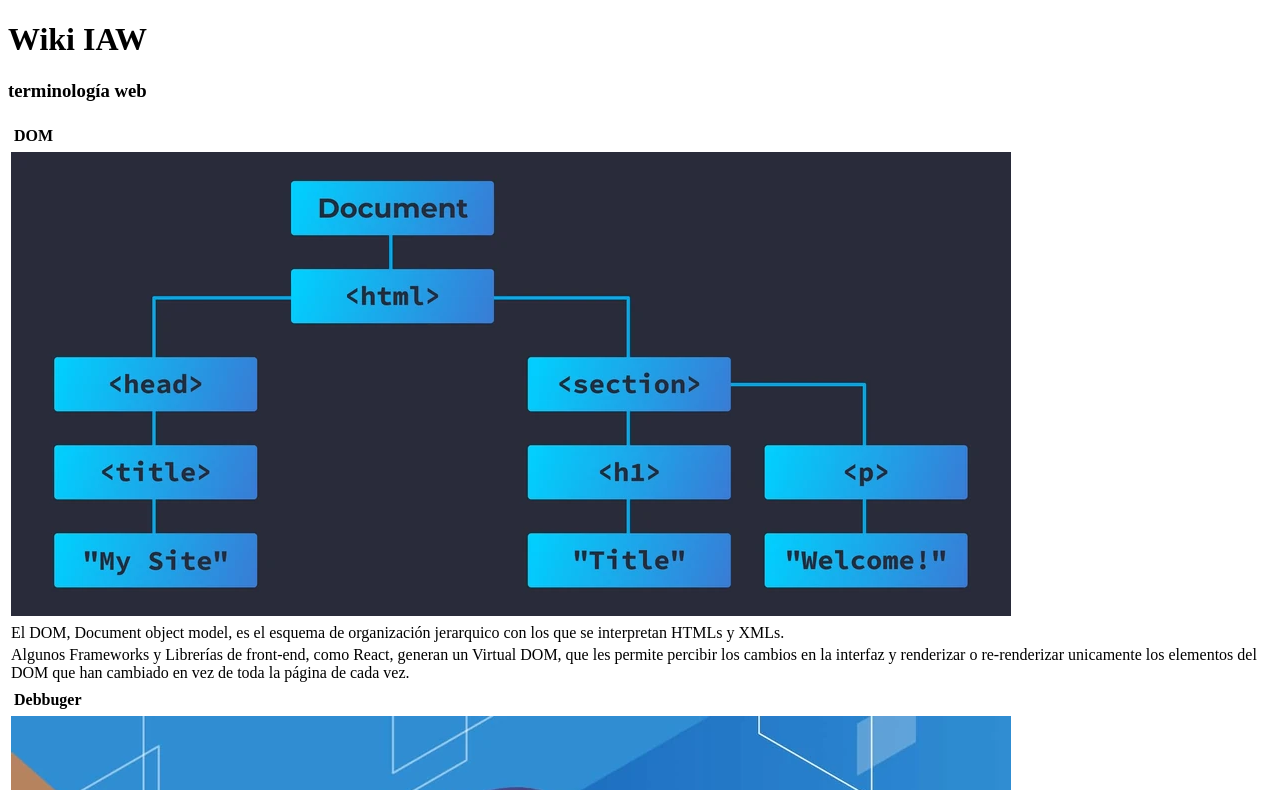
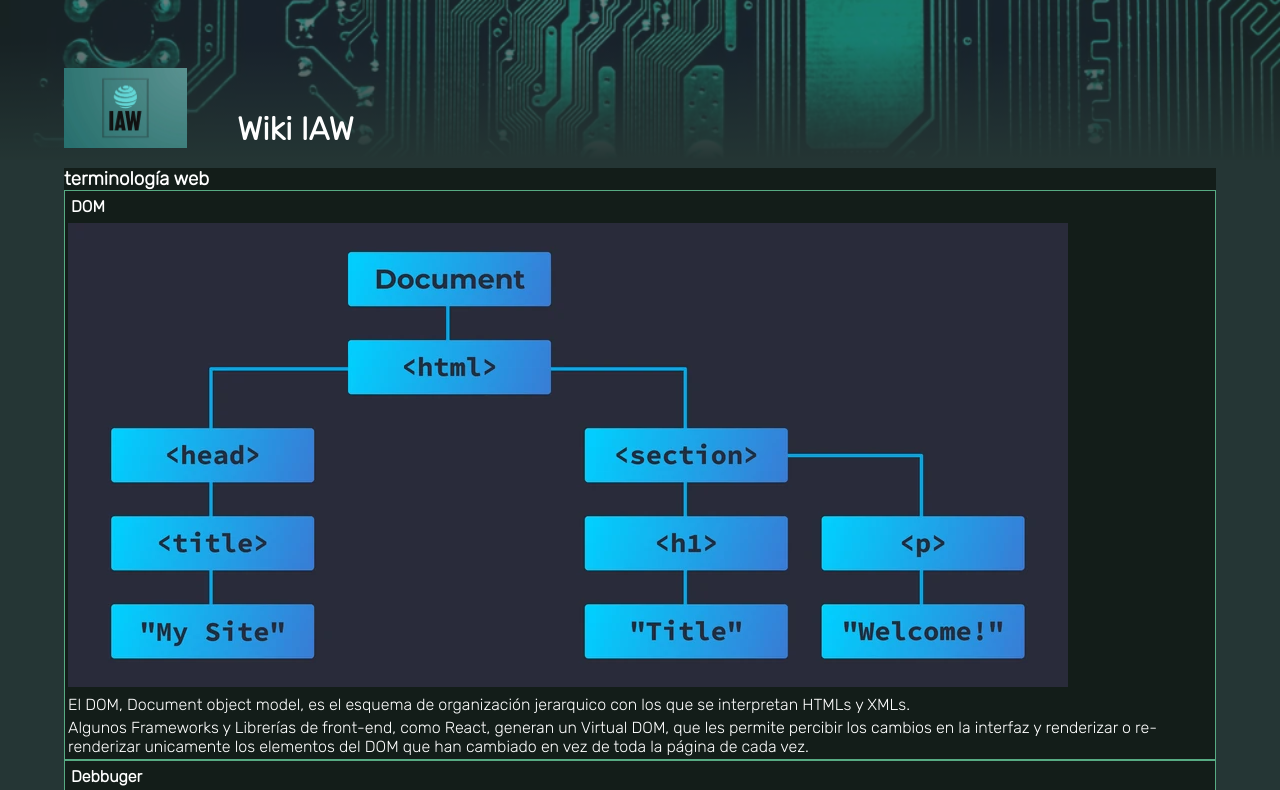
Before and after one commit to pinguille0027/wikiiaw, a plain HTML site: page index.html in a window 1280 px wide. Shown: the top 790 px of the page. Drawn offline with Linux system fonts and the light colour scheme.

Commit message:
Creado: css inacabado. Modificado: DOM

```diff
--- a/index.html
+++ b/index.html
@@ -1,23 +1,35 @@
 <!DOCTYPE html>
 <html>
+
 <head>
     <title>Wiki IAW</title>
     <meta charset="utf-8" />
     <meta name="author" content="Guillermo Orio Fernández" />
     <link rel="stylesheet" href="style.css">
+    <link rel="icon" href="images/icon.webp">
+    <link rel="preconnect" href="https://fonts.googleapis.com">
+    <link rel="preconnect" href="https://fonts.gstatic.com" crossorigin>
+    <link href="https://fonts.googleapis.com/css2?family=Rubik:wght@300&display=swap" rel="stylesheet">
 </head>
+
 <body>
+    <div class="encabezado"></div>
+    <div class="bodyContainer">
+
         <header>
+            <img src="images/logo.webp" alt="logo" class="logo" />
             <h1>Wiki IAW</h1>
-            <h3>terminología web</h3>
+
         </header>
         <main id="main">
-
+            <h3>terminología web</h3>
         </main>
         <footer>
             <h5>IES de Teis. Módulo: Aplicación Web. Ciclo: 2º ASIR.</h5>
             <h5>Guillermo Orio Fernández</h5>
         </footer>
+    </div>
 </body>
 <script src="scripts.js"></script>
+
 </html>
--- a/scripts.js
+++ b/scripts.js
@@ -13,7 +13,7 @@ function showData(datosJson) {
         const definitionRow = document.createElement('tr');
         const definitionCell = document.createElement('td');
         definitionCell.innerHTML = item.definition;
-        fetch('datos.json');
+
         table.appendChild(titleRow);
         titleRow.appendChild(titleCell)
         table.appendChild(imageRow);
--- a/style.css
+++ b/style.css
@@ -0,0 +1,57 @@
+*{
+    margin: 0px;
+    font-family: 'Rubik', Arial, Helvetica, sans-serif;
+    --fondo: 37,54,53;
+    --fondo-cuerpo: 19, 29, 25;
+    --accent: 87, 171, 131;
+    --link: 25, 152, 99;
+    --white: 255, 255, 255;
+}
+body{
+    background-color: rgb(var(--fondo));
+    color: rgb(var(--white));
+}
+.encabezado{
+    background-image: url("images/background.webp");
+    background-position: 50%;
+  background-size: cover;
+    height: 160px;
+    margin-bottom: calc(160px*-1);
+    opacity: 36%;
+    z-index: -2;
+    position: sticky;
+    top: 0;
+}
+.encabezado::before {
+    background-image: linear-gradient(to bottom,rgba(var(--fondo),0) 25%,rgb(var(--fondo)));
+    bottom: 0;
+    content: "";
+    display: block;
+    height: 160px;
+    position: absolute;
+    width: 100%;
+    z-index: -1;
+  }
+.bodyContainer{
+    width: 90%;
+    margin-left: auto;
+    margin-right: auto;
+}
+header{
+    display: flex;
+    align-items: flex-end;
+    gap: 50px;
+    height: 148px;
+    margin-bottom: 20px;
+}
+
+.logo{
+    max-height: 80px;
+    max-width: 174px;
+}
+main, footer{
+    background-color: rgb(var(--fondo-cuerpo));
+}
+table, tr{
+    border: 1px solid rgb(var(--accent));
+}
```
Also changed, not shown: images/logo.webp (added). Lines whose indentation alone changed are shown as unchanged.
